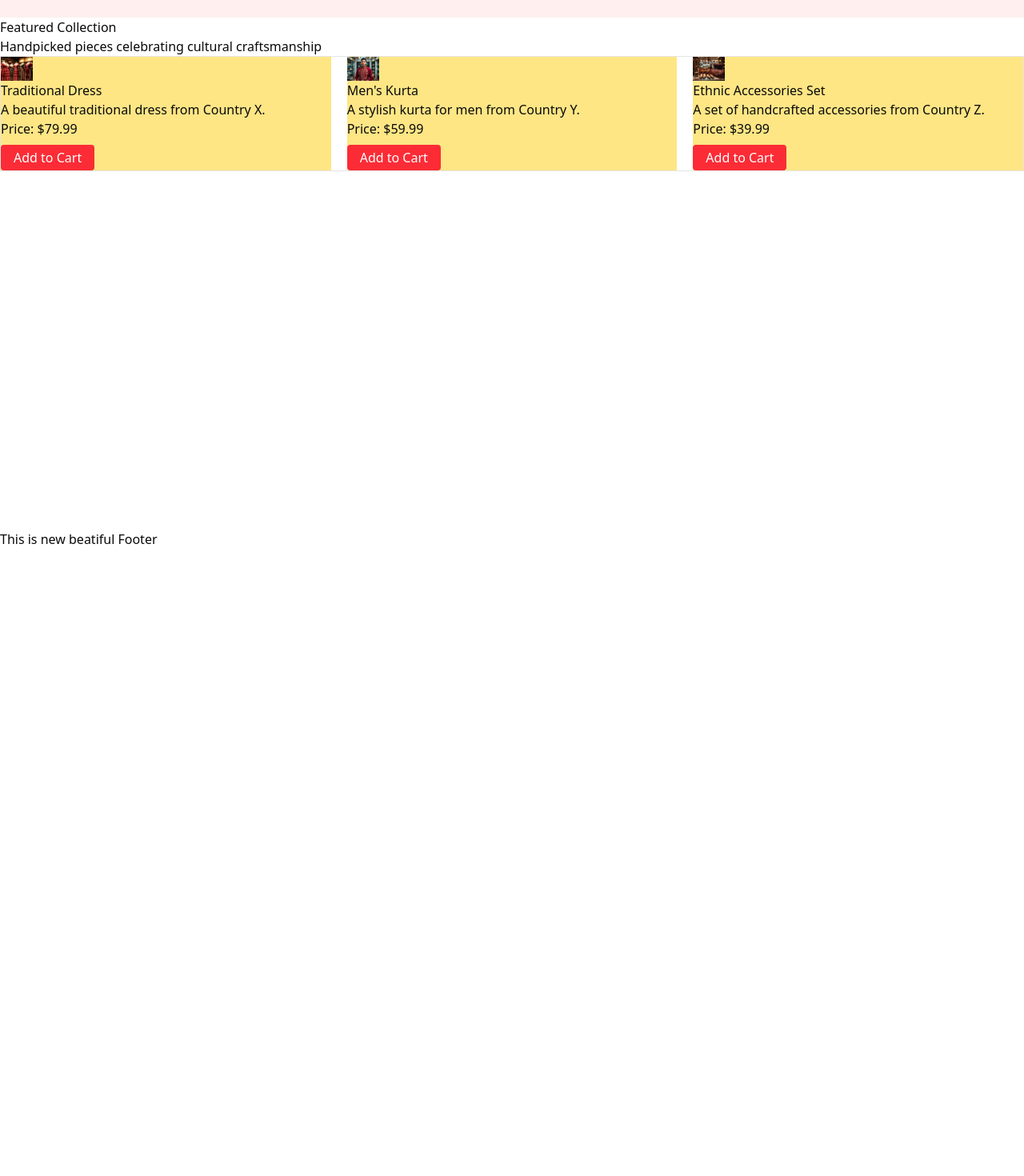
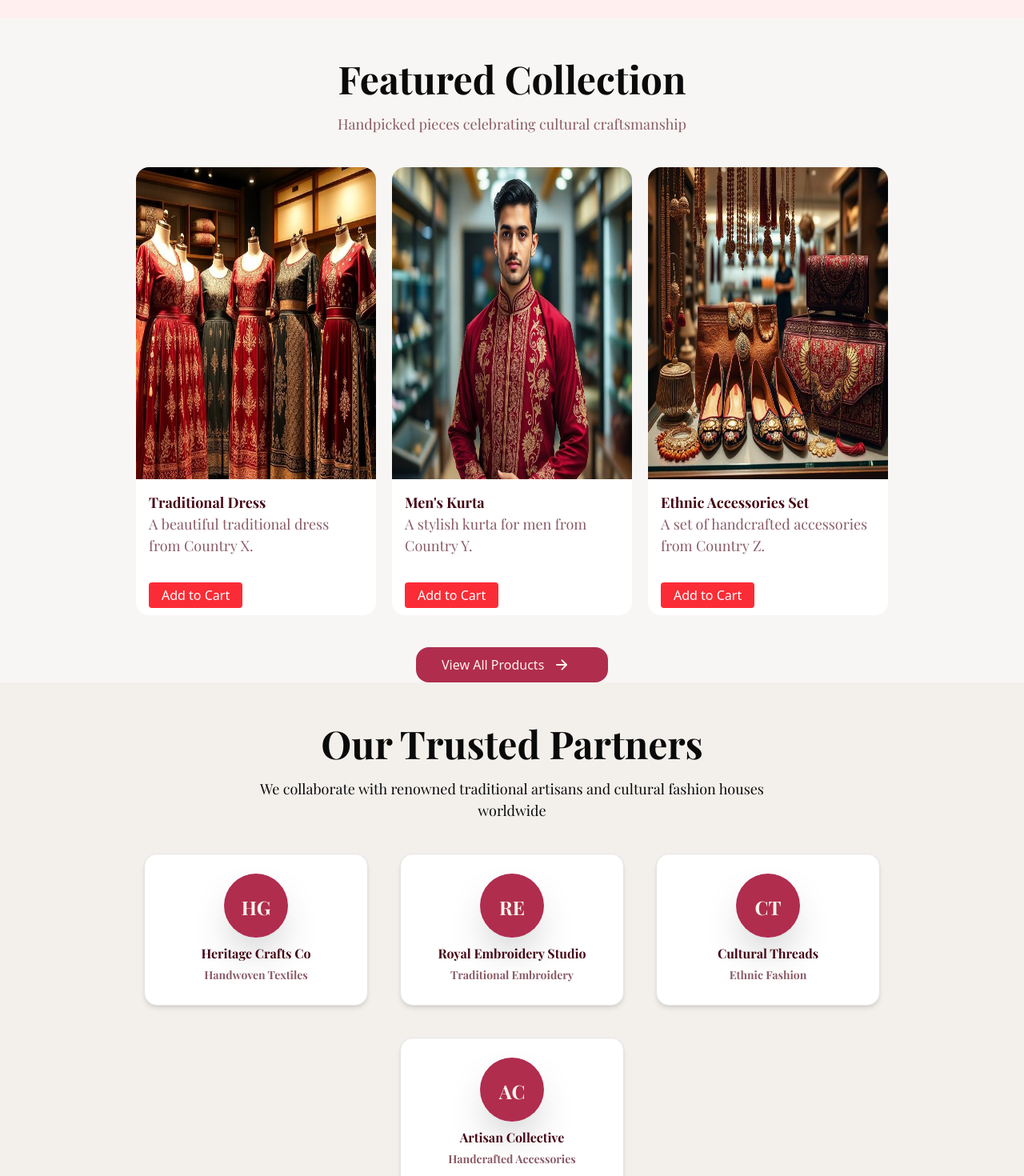
Before and after one commit to MohIdrees-Mohammadi/E-commerce, a React (Vite) app: page / in a window 1280 px wide. Shown: the part 1260-2730 px from the top of the page at 80% size. Before the commit the page ends 1946 px from the top, so only its background shows below. Built offline with nearby package versions, Linux system fonts and the light colour scheme; a web font is replaced by a local one.

Commit message:
Updated Home After Featured Collection

```diff
--- a/package.json
+++ b/package.json
@@ -19,7 +19,7 @@
     "react": "^19.1.1",
     "react-dom": "^19.1.1",
     "react-icons": "^5.5.0",
-    "react-router-dom": "^7.9.4",
+    "react-router-dom": "^7.9.5",
     "tailwind-merge": "^3.3.1",
     "tailwindcss": "^4.1.16"
   },
--- a/src/Pages/Home.jsx
+++ b/src/Pages/Home.jsx
@@ -6,14 +6,15 @@ import accessories from "../images/accessories-category-B24ti-2S.jpg";
 import { FaArrowRight } from "react-icons/fa6";
 import Feature from "@/components/Feature";
 import { products } from "../utils/data";
+import { IoArrowForward } from "react-icons/io5";
+import { Link } from "react-router-dom";
+import TrustedPartenars from "@/components/TrustedPartenars";
+import { partenars } from "@/utils/partenar";
+import { FaStar } from 'react-icons/fa';
+import PeopleComment from "@/components/PeopleComment";
+import { comments } from "@/utils/comments";
+
 const Home = () => {
-
-
-
-
-
-
-
   return (
     <>
       <section className="relative h-[600px] overflow-hidden">
@@ -23,11 +24,11 @@ const Home = () => {
             alt="Heritage Fashion"
             className="w-full h-full object-cover"
           />
-          <div className="absolute inset-0  bg-gradient-to-r from-red-900/80 to-red-100/20" />
+          <div className="absolute inset-0  bg-linear-to-r from-red-900/80 to-red-100/20" />
         </div>
 
         <div className="relative  h-full w-3xl flex flex-col justify-center items-center">
-          <div className="w-[600px] ml-100 ">
+          <div className="w-[600px]">
             <h1 className="text-6xl text-white  font-bold font-serif">
               Celebrate Heritage Through Fashion
             </h1>
@@ -48,9 +49,6 @@ const Home = () => {
           </div>
         </div>
       </section>
-
-
-
 
       <section className="bg-red-200/30 sm:w-full md:w-full h-[1400px] md:h-[600px] px-[120px]  md:mt-0 overflow-hidden">
         <div className="flex flex-col gap-4">
@@ -133,24 +131,54 @@ const Home = () => {
       </section>
 
 
-
-
-      <section className="h-[80vh]">
-        <h1>Featured Collection</h1>
-        <p>Handpicked pieces celebrating cultural craftsmanship</p>
+      <section className="pt-10 bg-[#E8E1D94C] flex flex-col justify-center items-center">
+        <h1 className="text-[48px] font-family-serif font-bold pb-2">
+          Featured Collection
+        </h1>
+        <p className="text-[18px] font-family-serif text-[#8A5C67] pb-10">
+          Handpicked pieces celebrating cultural craftsmanship
+        </p>
 
         <Feature products={products} />
 
-
+        {/* BUTTON ALL PRODUCTS FAZLY-GIT */}
+        <Link to="/shop">
+          <button className="flex bg-[#b02d4e] text-[#FBF3E9] w-[30vh] h-11 items-center pl-8 pr-8 rounded-2xl cursor-pointer">
+            View All Products
+            <IoArrowForward className="ml-3 size-5 " />
+          </button>
+        </Link>
       </section>
 
+      {/* OUR TRUSTED PARTNERS  */}
+      <section className="bg-[#c2b2a233] pb-25">
+        <div className="flex flex-col justify-center items-center">
+          <h1 className="pb-2 pt-10 text-[48px] font-family-serif font-bold">Our Trusted Partners</h1>
+          <p className="text-[18px] font-family-serif">
+            We collaborate with renowned traditional artisans and cultural
+            fashion houses
+          </p>
+          <p className="text-[18px] font-family-serif">worldwide</p>
+        </div>
+        <TrustedPartenars partenars={partenars} />
 
+        {/* PARTNERING WITH US  */}
+        <div className="flex  flex-col items-center gap-5">
+          <h1 className="text-[#8A5C67] text-[18px] font-family-serif">Interested in partnering with us?</h1>
+          <Link to="/contact">
+          <button className="flex border-3 text-[16px] font-bold font-family-serif text-[#450817] w-[32vh] h-11 items-center pl-8 pr-8 rounded-2xl cursor-pointer hover:bg-[#28BD98] hover:text-[#FFFFFF]">
+            Become a Partner
+            <IoArrowForward className="ml-3 size-5 " />
+          </button>
+        </Link>
+        </div>
+      </section>
 
-
-
-
-
-
+      {/*  WHAT OUR CUSTOMERS SAY  */}
+      <section className="pt-10 bg-[#f5f3f3] pb-10">
+        <h1 className=" text-[50px] font-family-serif font-bold text-center">What Our Customers Say</h1>
+        <PeopleComment comments={comments} />
+      </section>
     </>
   );
 };
--- a/src/components/Feature.jsx
+++ b/src/components/Feature.jsx
@@ -1,21 +1,33 @@
-import React from 'react'
+import React from "react";
 
-const Feature = ({products}) => {
+const Feature = ({ products }) => {
   return (
-    <div className="border grid grid-cols-1 md:grid-cols-3 gap-5">
-          {
-          products.map((product) => (
-            <div className="bg-amber-200" key={product.Id}>
-              <img className="w-10" src={product.imageUrl} alt={product.name} />
-              <h2>{product.name}</h2>
-              <p>{product.description}</p>
-              <p>Price: ${product.price}</p>
-              <button className="mt-2 bg-red-500 text-white py-1 px-4 rounded">Add to Cart</button>
-            </div>
-          ))
-        }
+    <div className="grid grid-cols-1 md:grid-cols-3 gap-5 pb-10">
+      {products.map((product) => (
+        <div className="bg-white rounded-2xl w-[300px] h-140" key={product.Id}>
+          <img
+            className="w-full rounded-t-2xl h-[390px] hover:scale-105 transition-transform duration-500"
+            src={product.imageUrl}
+            alt={product.name}
+          />
+          <div className="p-4">
+            <h2 className="font-family-serif font-bold text-[18px] text-[#450817]">
+              {product.name}
+            </h2>
+            <p className="font-family-serif text-[18px] text-[#8A5C67]">
+              {product.description}
+            </p>
+            <p className="font-family-serif text-[24px text-white">
+              Price: ${product.price}
+            </p>
+            <button className="mt-2 bg-red-500 text-white py-1 px-4 rounded">
+              Add to Cart
+            </button>
+          </div>
         </div>
-  )
-}
+      ))}
+    </div>
+  );
+};
 
-export default Feature
+export default Feature;
--- a/src/components/Footer.jsx
+++ b/src/components/Footer.jsx
@@ -1,7 +1,7 @@
 import React from "react";
 
 const Footer = () => {
-  return <div>This is new beatiful Footer</div>;
+  return <div className="pt-100">This is new beatiful Footer</div>;
 };
 
 export default Footer;
--- /dev/null
+++ b/src/components/PeopleComment.jsx
@@ -0,0 +1,27 @@
+import React from 'react'
+import { FaStar } from "react-icons/fa6";
+
+const PeopleComment = ({ comments }) => {
+  return (
+    <div className="flex flex-wrap justify-center gap-10 m-10">
+      {comments.map((comment) => (
+        <div
+        key={comment.id}
+          className="bg-[#FFFFFF] border p-6 w-[350px] h-[210px] rounded-2xl shadow-md hover:shadow-lg transition-shadow"
+        >
+          <div className="flex  mb-4 text-[#b02d4e]">
+            <FaStar className='size-6 text-yellow-400' />
+            <FaStar className='size-6 text-yellow-400' />
+            <FaStar className='size-6 text-yellow-400' />
+            <FaStar className='size-6 text-yellow-400' />
+            <FaStar className='size-6 text-yellow-400' />
+          </div>
+          <p className="text-[18px] text-center mb-2 font-family-serif text-[#8A5C67]">{comment.comment}</p>
+          <h1 className="text-[16px] font-family-serif text-[#450817] font-bold">{comment.userName}</h1>
+        </div>
+      ))}
+    </div>
+  )
+}
+
+export default PeopleComment
--- /dev/null
+++ b/src/components/TrustedPartenars.jsx
@@ -0,0 +1,25 @@
+import React from 'react';
+
+const TrustedPartenars = ({ partenars }) => {
+  return (
+    <div className="flex flex-wrap justify-center gap-10 m-10">
+      {partenars.map((partenar) => (
+        <div
+          key={partenar.id}
+          className="bg-[#FFFFFF] border p-6 w-[280px] h-[190px] rounded-2xl text-center shadow-md hover:shadow-lg transition-shadow">
+          <h1 className="bg-[#b02d4e] rounded-full text-center mx-auto mb-2 pt-6 w-20 h-20 text-[24px] font-family-serif text-[#FBF3E9] font-bold hover:scale-105 shadow-2xl">
+            {partenar.logo}
+          </h1>
+          <h1 className="text-[16px] mb-1 font-family-serif text-[#450817] font-bold">
+            {partenar.companyName}
+          </h1>
+          <h1 className="text-[14px] font-family-serif text-[#8A5C67] font-bold">
+            {partenar.catagories}
+          </h1>
+        </div>
+      ))}
+    </div>
+  );
+};
+
+export default TrustedPartenars;
--- /dev/null
+++ b/src/utils/comments.js
@@ -0,0 +1,18 @@
+
+export const comments = [
+  {
+    id : 1,
+    comment : '"Absolutely stunning quality! The embroidery work is exquisite and the fit is perfect. I received so many compliments at the wedding."',
+    userName : "- Sarah Ahmed"
+  },
+  {
+    id : 2,
+    comment : '"The sherwani exceeded my expectations. The attention to detail and traditional craftsmanship is remarkable. Highly recommend!"',
+    userName : "- Michael Chen"
+  },
+  {
+    id : 3,
+    comment : '"Beautiful dresses that truly celebrate our cultural heritage. Fast shipping and excellent customer service. Will definitely order again!"',
+    userName : "- Priya Sharma"
+  },
+]
--- /dev/null
+++ b/src/utils/partenar.js
@@ -0,0 +1,28 @@
+
+
+export const partenars = [
+  {
+    id : 1,
+    logo : "HG",
+    companyName : "Heritage Crafts Co",
+    catagories : "Handwoven Textiles"
+  },
+  {
+    id : 2,
+    logo : "RE",
+    companyName : "Royal Embroidery Studio",
+    catagories : "Traditional Embroidery"
+  },
+  {
+    id : 3,
+    logo : "CT",
+    companyName : "Cultural Threads",
+    catagories : "Ethnic Fashion"
+  },
+  {
+    id : 4,
+    logo : "AC",
+    companyName : "Artisan Collective",
+    catagories : "Handcrafted Accessories"
+  },
+]
```
Also changed, not shown: 1 other file (tests, documents, lock files or other folders).
